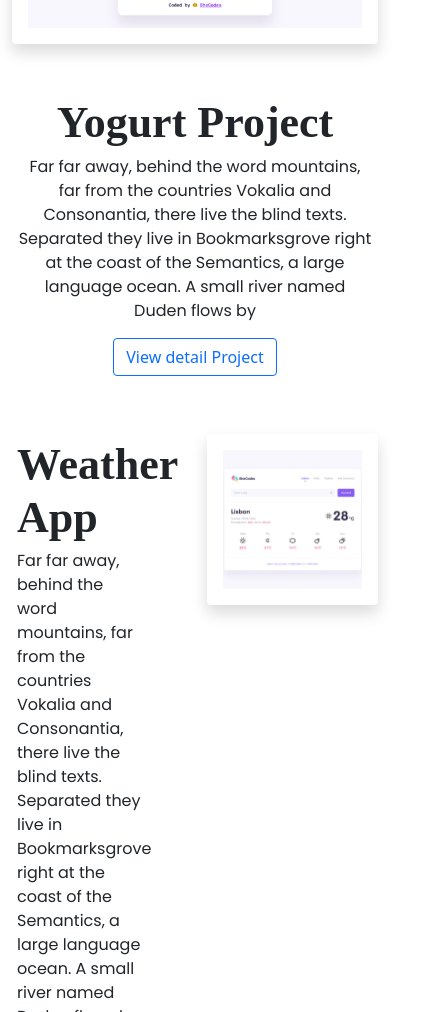
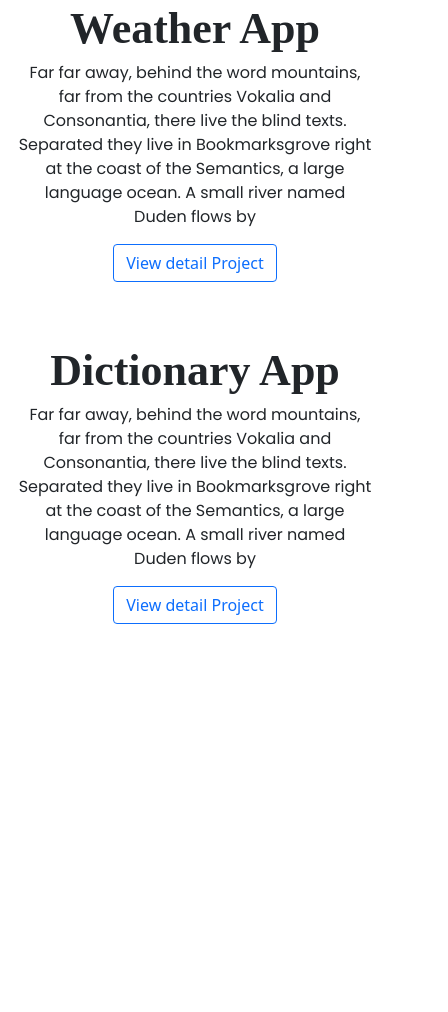
Before and after one commit to achucarrob/shecodes-portfolio-finalproject, a plain HTML site: page index.html in a window 390 px wide. Shown: the part 988-2000 px from the top of the page, 448 px wide, since content can reach past the window. After the commit the page ends 1670 px from the top, so only its background shows below. Drawn offline with nearby package versions, Linux system fonts and the light colour scheme; a web font is replaced by a local one.

Commit message:
responsive view

```diff
--- a/index.html
+++ b/index.html
@@ -45,27 +45,31 @@
         <!-- Weather Web Page  -->
         <div class="row mb-5">
             <!-- description -->
-            <div class="col-6 pe-5 mt-auto mb-auto">
-                <h1>Weather App</h1>
-                <p>Far far away, behind the word mountains, far from the countries Vokalia and Consonantia, there live the blind texts. Separated they live in Bookmarksgrove right at the coast of the Semantics, a large language ocean. A small river named Duden flows by</p>
-                <a href="#" class="btn btn-outline-primary" >View detail Project</a>
+            <div class="col-sm-12 col-md-12 col-lg-6 text-wrap ">
+                <h1 class="text-center">Weather App</h1>
+                <p class="text-center">Far far away, behind the word mountains, far from the countries Vokalia and Consonantia, there live the blind texts. Separated they live in Bookmarksgrove right at the coast of the Semantics, a large language ocean. A small river named Duden flows by</p>
+                <div class="d-flex justify-content-center">
+                    <a href="#" class="btn btn-outline-primary" >View detail Project</a>
+                </div>
             </div>
             <!-- img  -->
-            <div class="col-6">
+            <div class="col-sm-12 col-md-12 col-lg-6">
                 <img src="./static/img/weatherweb.png" class="img-fluid shadow p-3 mb-5 bg-body rounded" alt="Weather web page view">
             </div>
         </div>
         <!-- Dictionary Web Page  -->
         <div class="row mb-5">
             <!-- img  -->
-            <div class="col-6">
+            <div class="col-sm-12 col-md-12 col-lg-6">
                 <img src="./static/img/dictionaryweb.png" class="img-fluid shadow p-3 mb-5 bg-body rounded" alt="Dictionary web page view">
             </div>
             <!-- description -->
-            <div class="col-6 ps-5 mt-auto mb-auto">
-                <h1>Dictionary App</h1>
-                <p>Far far away, behind the word mountains, far from the countries Vokalia and Consonantia, there live the blind texts. Separated they live in Bookmarksgrove right at the coast of the Semantics, a large language ocean. A small river named Duden flows by</p>
-                <a href="#" class="btn btn-outline-primary" >View detail Project</a>
+            <div class="col-sm-12 col-md-12 col-lg-6 text-wrap ">
+                <h1 class="text-center">Dictionary App</h1>
+                <p class="text-center">Far far away, behind the word mountains, far from the countries Vokalia and Consonantia, there live the blind texts. Separated they live in Bookmarksgrove right at the coast of the Semantics, a large language ocean. A small river named Duden flows by</p>
+                <div class="d-flex justify-content-center">
+                    <a href="#" class="btn btn-outline-primary" >View detail Project</a>
+                </div>
             </div>
         </div>
     </div>
--- a/styles.css
+++ b/styles.css
@@ -25,7 +25,7 @@
 .hero{
     background-color: var(--primary-color);
     text-align: center;
-    padding: 80px 40px;
+    padding: 80px 0px;
 }
 
 .hero p {
@@ -88,29 +88,9 @@
 .container a {
     margin: 10px 5px;
 }
-/* @media (max-width: 920px) {
-    .hero{
-        background-color: var(--primary-color);
-        text-align: center;
-        padding: 20px 20px;
-    }
-    .hero h1{
-        font-family: var(--titulos-font);
-        font-size: 84px;
-        font-weight: 700;
-        margin: 0;
-    }
-    .title-section h2 {
-        font-family: var(--default-font);
-        font-weight: 400;
-        font-size: 18px;
-        text-align: center;
-        padding: 40px 0;
-    }
-    .container h1 {
-        font-family: var(--titulos-font);
-        font-weight: 700;
-        font-size: 48px;
+@media (max-width: 920px) {
+    .container img {
+        display: none;
     }
 
-} */
+}
```
